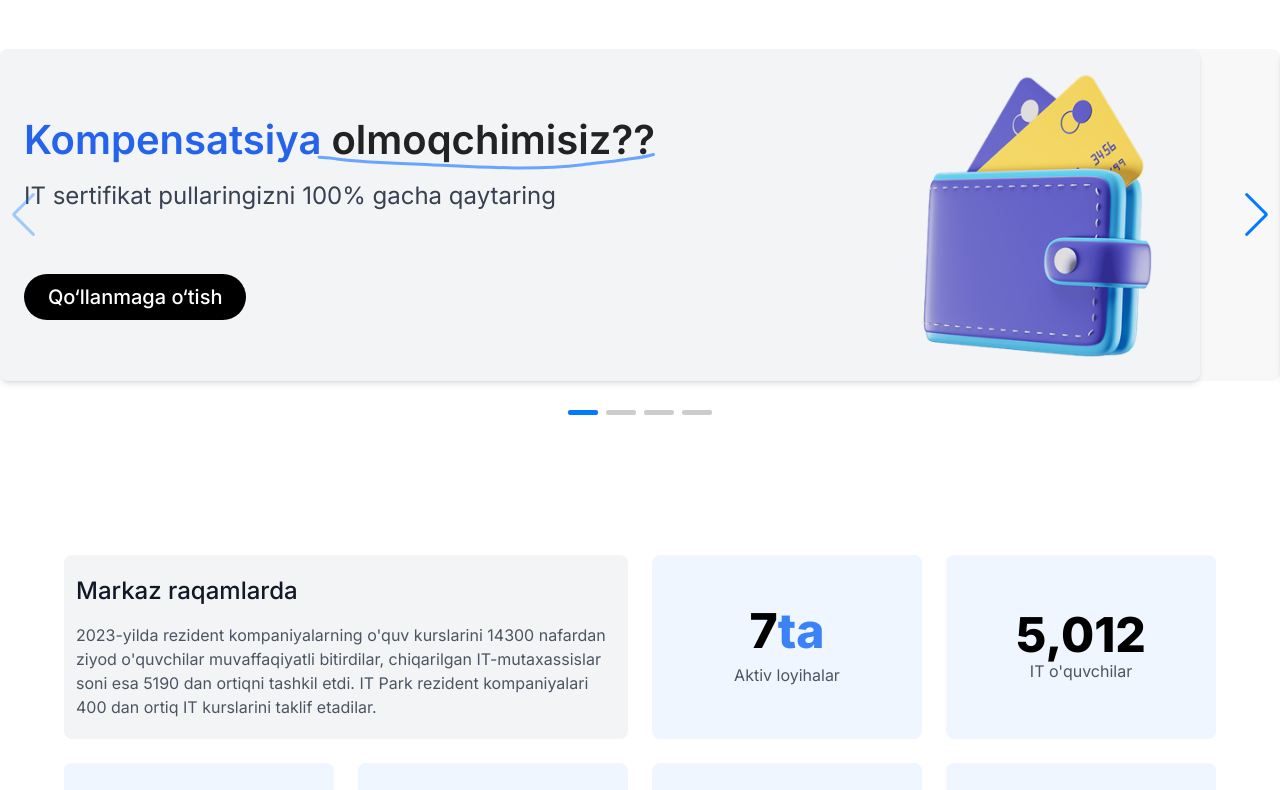
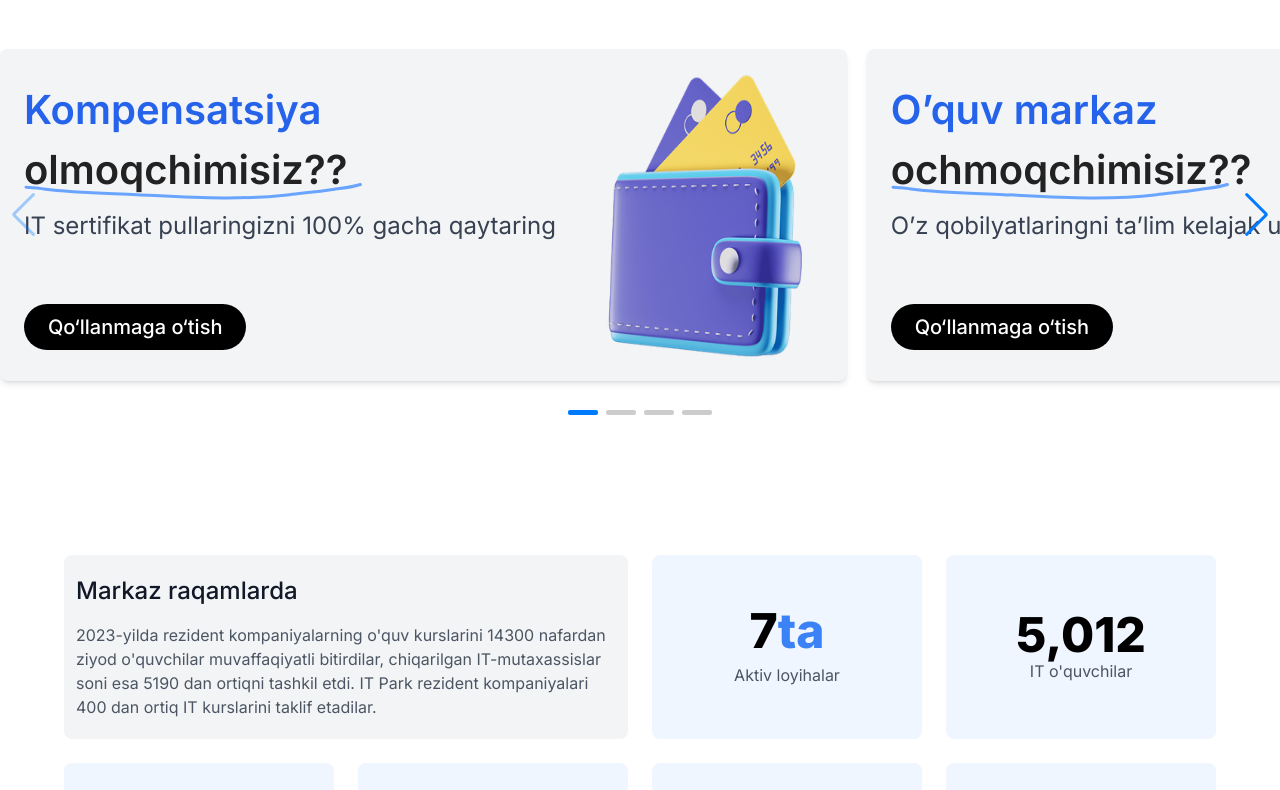
Before and after one commit to Xursand744/Raqamli-talim, a React app: page / in a window 1280 px wide. Shown: the part 2277-3067 px from the top of the page. Built offline with nearby package versions, Linux system fonts and the light colour scheme; the HTML template or start-up script is replaced by a standard one.

Commit message:
resp fix

```diff
--- a/src/components/CompensationItem.jsx
+++ b/src/components/CompensationItem.jsx
@@ -3,13 +3,13 @@ import React from "react";
 const CompensationBannerItem = ({ title, span, desc, image }) => {
   return (
     <div className="inline">
-      <div className="flex flex-col items-center justify-center p-6 bg-gray-100 rounded-lg shadow-md sm:flex-row sm:justify-between max-w-[1200px] w-full min-h-[300px]">
+      <div className="flex flex-col items-center justify-center p-6 bg-gray-100 rounded-lg shadow-md lg:flex-row sm:justify-between max-w-[1200px] w-full min-h-[300px]">
         <div className="text-center sm:text-left">
           <div className="flex flex-col justify-between">
             <div>
               <h1 className="text-[40px] font-semibold text-blue-600 relative">
                 {span} <span className="text-[#222]">{title}?</span>
-                <div className="absolute right-0 bottom-0">
+                <div className="absolute left-0 bottom-0">
                   <svg
                     xmlns="http://www.w3.org/2000/svg"
                     width="338"
--- a/src/pages/Compensation.jsx
+++ b/src/pages/Compensation.jsx
@@ -100,11 +100,12 @@ function Compensation() {
   }
 
   return (
+    <div className="max-w-[1300px] w-full my-0 mx-auto">
       <Swiper
         // install Swiper modules
         modules={[Navigation, Pagination, Scrollbar, A11y]}
-      spaceBetween={0}
-      slidesPerView={1}
+        spaceBetween={20}
+        slidesPerView={1.5}
         navigation
         pagination={{ clickable: true }}
         scrollbar={{ draggable: true }}
@@ -114,14 +115,7 @@ function Compensation() {
         {data &&
           data.map((item) => {
             return (
-            <SwiperSlide
-              // key={item.title}
-              // title={item.title}
-              // span={item.span}
-              // desc={item.desc}
-              // image={item.image}
-              style={{ backgroundColor: "#F8F8F8" }}
-            >
+              <SwiperSlide style={{ backgroundColor: "#F8F8F8" }}>
                 <CompensationBannerItem
                   key={item.title}
                   title={item.title}
@@ -133,6 +127,7 @@ function Compensation() {
             );
           })}
       </Swiper>
+    </div>
     // <Swiper>
     //   <SwiperSlide>Slide 1</SwiperSlide>
     //   <SwiperSlide>Slide 2</SwiperSlide>
```
Also changed, not shown: src/pages/CarouselItem.jsx (+13 -11 lines). Lines whose indentation alone changed are shown as unchanged.
